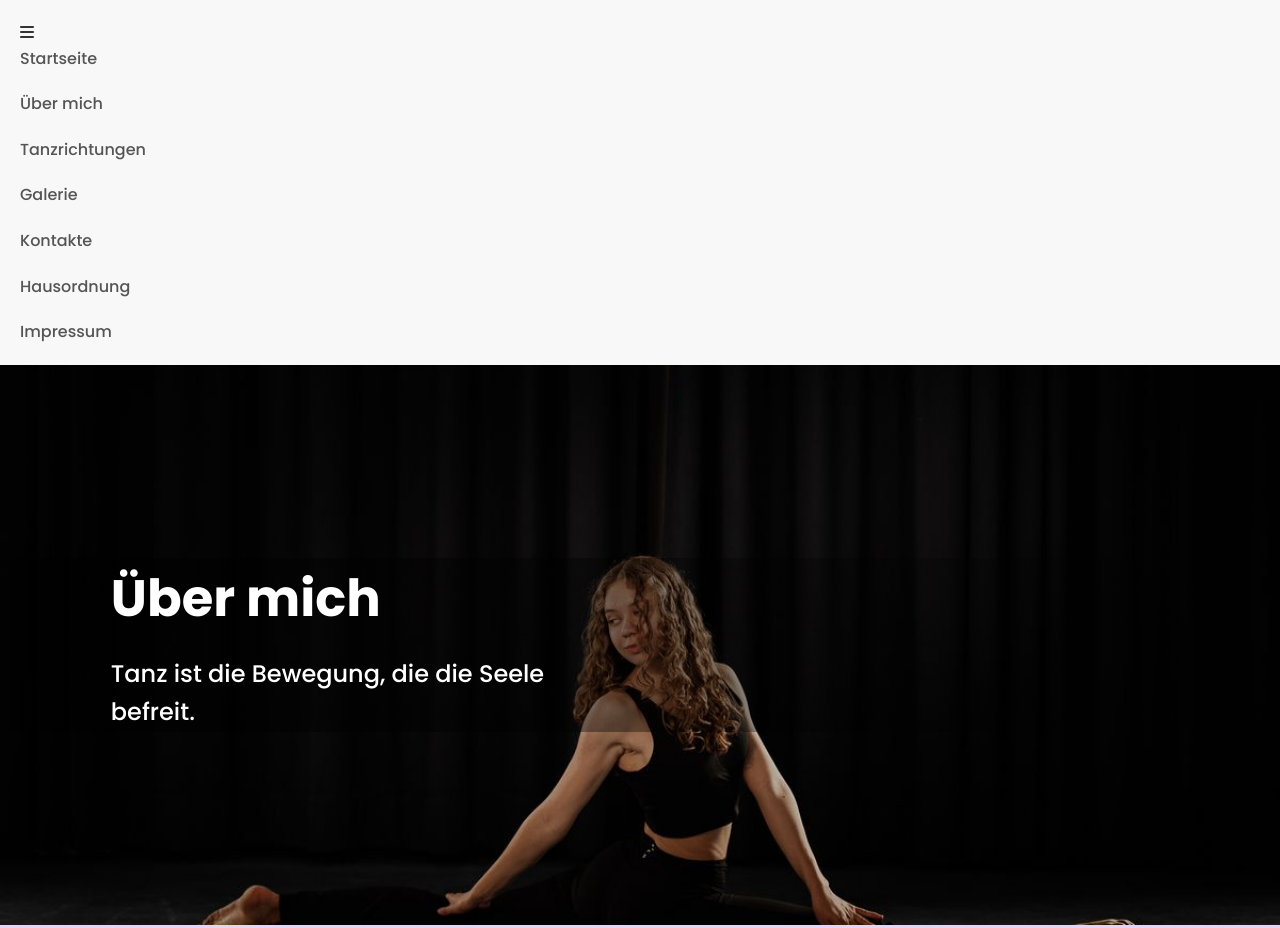
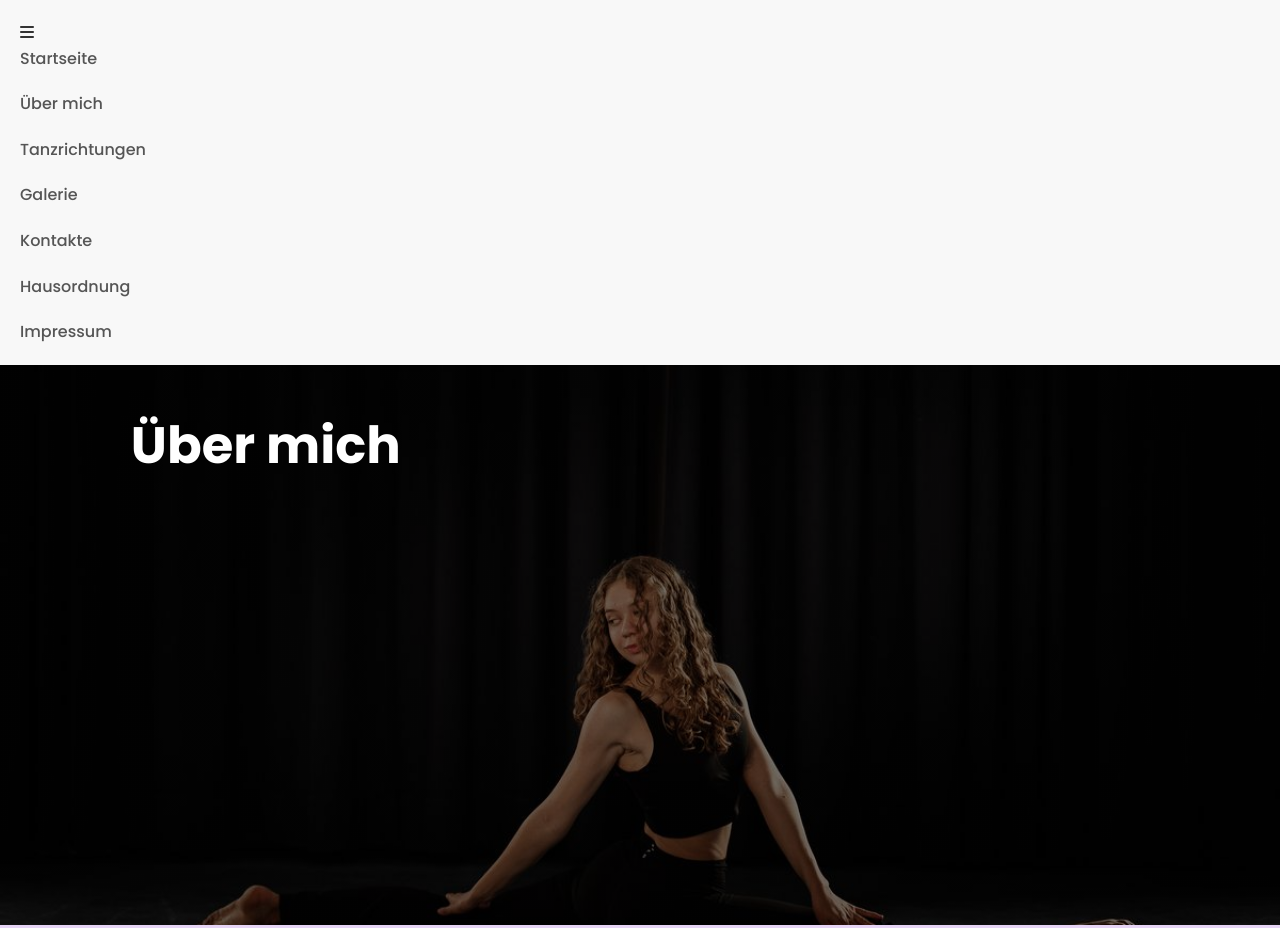
Before and after one commit to yarinka82/Project_Tanz_, a plain HTML site: page about.html in a window 1280 px wide. Shown: the top 928 px of the page. Drawn offline with nearby package versions, Linux system fonts and the light colour scheme.

Commit message:
modified sections hero in about.html and kurse.html

```diff
--- a/about.html
+++ b/about.html
@@ -58,7 +58,6 @@
       <div class="hero-ich-overlay">
         <div class="hero-ich-content">
           <h1>Über mich</h1>
-          <p>Tanz ist die Bewegung, die die Seele befreit.</p>
         </div>
       </div>
     </section>
--- a/css/about.css
+++ b/css/about.css
@@ -18,17 +18,17 @@ body {
 .hero-ich {
   position: relative;
   min-height: 70vh;
-  background: url("/photo_tanz/über_mich/über_mich-hero.jpg") center/cover
-    no-repeat;
+  background: linear-gradient(rgba(0, 0, 0, 0.4), rgba(0, 0, 0, 0.4)),
+    url("/photo_tanz/über_mich/über_mich-hero.jpg") center/cover no-repeat;
   display: flex;
-  align-items: center;
+  align-items: start;
   justify-content: flex-start; /* чтобы текст был слева */
 }
 
 .hero-ich-overlay {
   width: 100%;
   height: 100%;
-  background: linear-gradient(to right, rgba(0, 0, 0, 0.6), rgba(0, 0, 0, 0.1));
+
   display: flex;
   align-items: center;
   padding-left: 8%;
@@ -41,7 +41,7 @@ body {
 
 .hero-ich-content h1 {
   font-size: 2.8rem;
-  margin-bottom: 15px;
+  padding: 20px;
 }
 
 .hero-ich-content p {
```
Also changed, not shown: kurse.html (+1 -1 lines).
